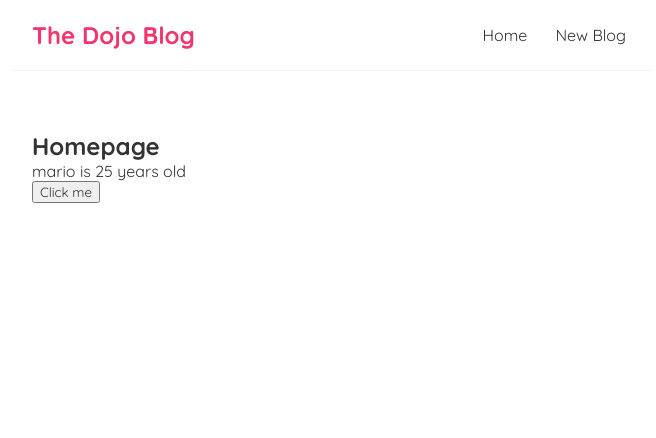
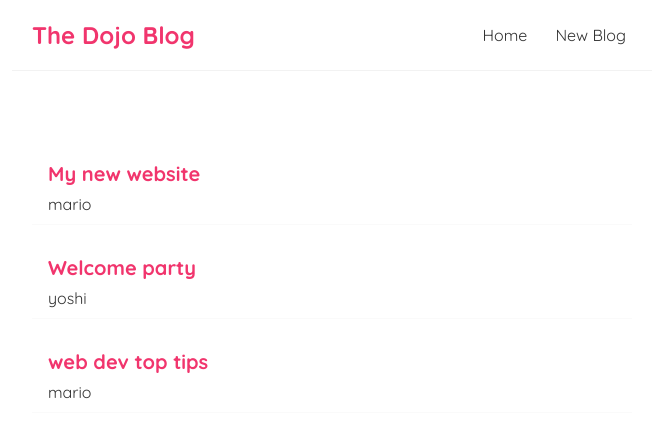
Before and after one commit to kennydageek/dojo-blog, a React (Create React App) app: page / in a window 1280 px wide. Shown: the top 438 px of the page, without its empty margins (308-964 px from the left). Built offline with nearby package versions, Linux system fonts and the light colour scheme.

Commit message:
outputting lists

```diff
--- a/src/Home.js
+++ b/src/Home.js
@@ -1,22 +1,30 @@
 import { useState } from 'react';
 
 const Home = () => {
-  //   let name = 'mario';
-  const [name, setName] = useState('mario');
-  const [age, setAge] = useState(25);
-
-  const handleClick = () => {
-    setName('luigi');
-    setAge(30);
-  };
+  const [blogs, setBlogs] = useState([
+    {
+      title: 'My new website',
+      body: 'lorem ipsum ...',
+      author: 'mario',
+      id: 1,
+    },
+    { title: 'Welcome party', body: 'lorem ipsum ...', author: 'yoshi', id: 2 },
+    {
+      title: 'web dev top tips',
+      body: 'lorem ipsum ...',
+      author: 'mario',
+      id: 3,
+    },
+  ]);
 
   return (
     <div className="home">
-      <h2>Homepage</h2>
-      <p>
-        {name} is {age} years old
-      </p>
-      <button onClick={handleClick}>Click me</button>
+      {blogs.map((blog) => (
+        <div className="blog-preview" key={blog.id}>
+          <h2>{blog.title}</h2>
+          <p>{blog.author}</p>
+        </div>
+      ))}
     </div>
   );
 };
--- a/src/index.css
+++ b/src/index.css
@@ -33,3 +33,18 @@
   margin: 40px auto;
   padding: 20px;
 }
+
+/* blog previews / list */
+.blog-preview {
+  padding: 10px 16px;
+  margin: 20px 0;
+  border-bottom: 1px solid #fafafa;
+}
+.blog-preview:hover {
+  box-shadow: 1px 3px 5px rgba(0, 0, 0, 0.1);
+}
+.blog-preview h2 {
+  font-size: 20px;
+  color: #f1356d;
+  margin-bottom: 8px;
+}
```
